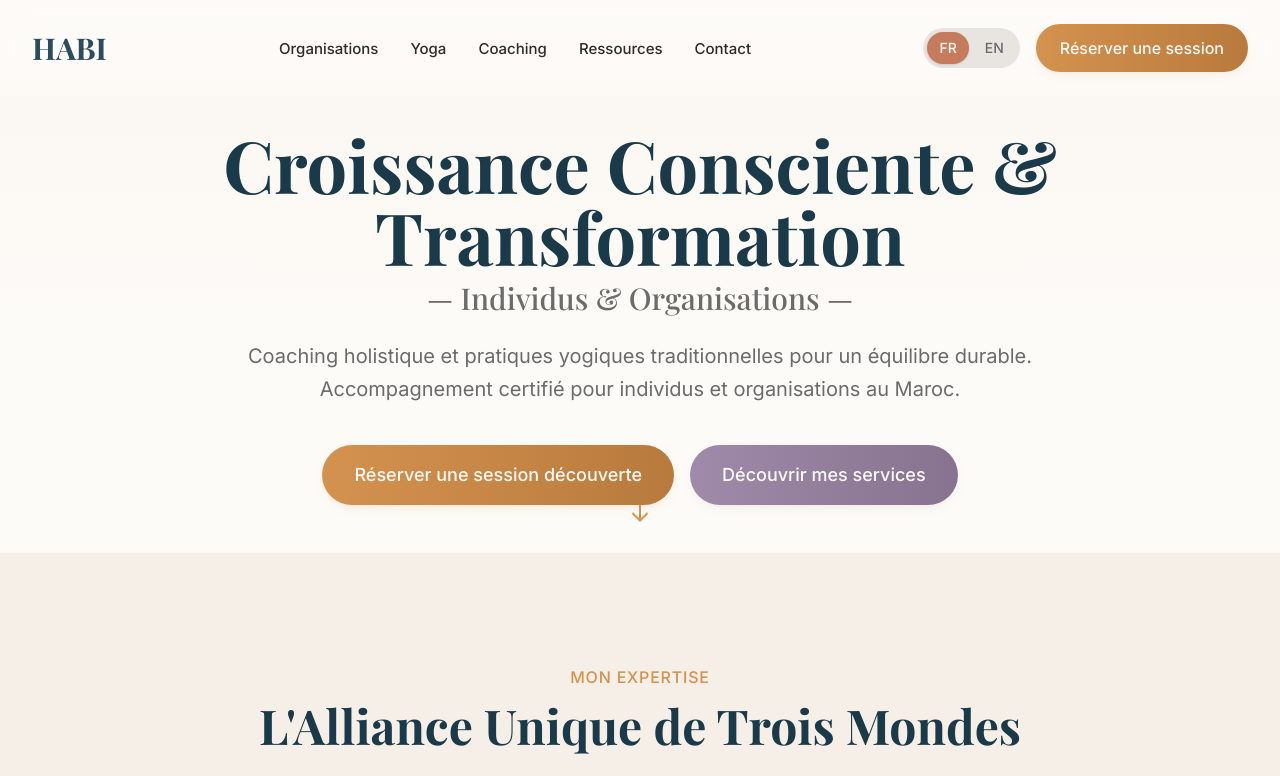
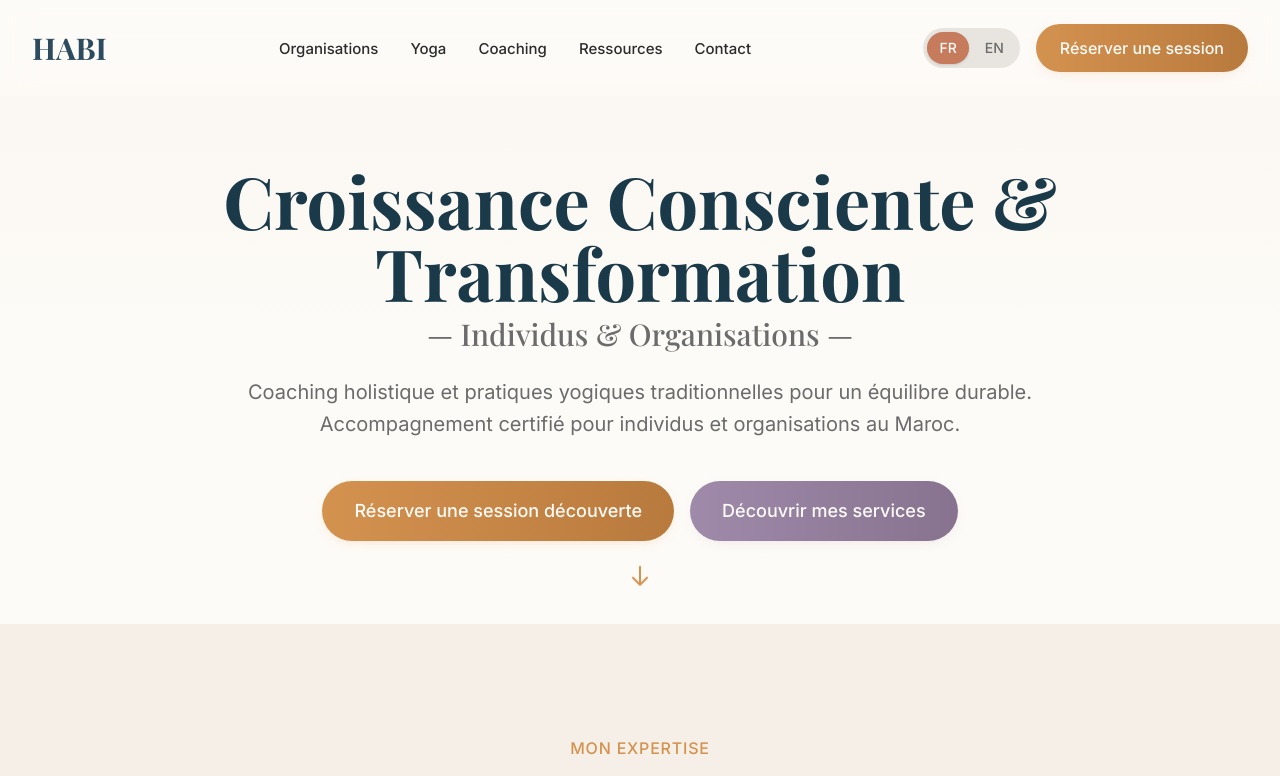
Before and after one commit to samilamqaddam-lab/habi-coaching, a Next.js app: page / in a window 1280 px wide. Shown: the top 776 px of the page. Built offline with nearby package versions, Linux system fonts and the light colour scheme; a web font is replaced by a local one.

Commit message:
fix: increase minimal hero spacing for better balance

```diff
--- a/components/sections/Hero.tsx
+++ b/components/sections/Hero.tsx
@@ -198,7 +198,7 @@ export default function Hero({
         useVhSpacing
           ? 'min-h-[75vh]'
           : minimal
-          ? 'min-h-[24rem] sm:min-h-[26rem] lg:min-h-[28rem]'
+          ? 'min-h-[28rem] sm:min-h-[32rem] lg:min-h-[34rem]'
           : compact
           ? 'min-h-[32rem] sm:min-h-[36rem] lg:min-h-[40rem]'
           : 'min-h-[40rem] sm:min-h-[44rem] lg:min-h-[48rem] xl:min-h-[52rem]'
@@ -216,7 +216,7 @@ export default function Hero({
         useVhSpacing
           ? 'py-20 -translate-y-6'
           : minimal
-          ? 'py-8 sm:py-10 md:py-12'
+          ? 'py-10 sm:py-12 md:py-16'
           : compact
           ? 'py-12 sm:py-16 md:py-20 lg:py-24'
           : 'py-16 sm:py-20 md:py-24 lg:py-28 xl:py-32'
@@ -281,7 +281,7 @@ export default function Hero({
         useVhSpacing
           ? 'bottom-10'
           : minimal
-          ? 'bottom-4 sm:bottom-6'
+          ? 'bottom-6 sm:bottom-8'
           : compact
           ? 'bottom-8 sm:bottom-10 md:bottom-12'
           : 'bottom-10 sm:bottom-12 md:bottom-14 lg:bottom-16'
```
